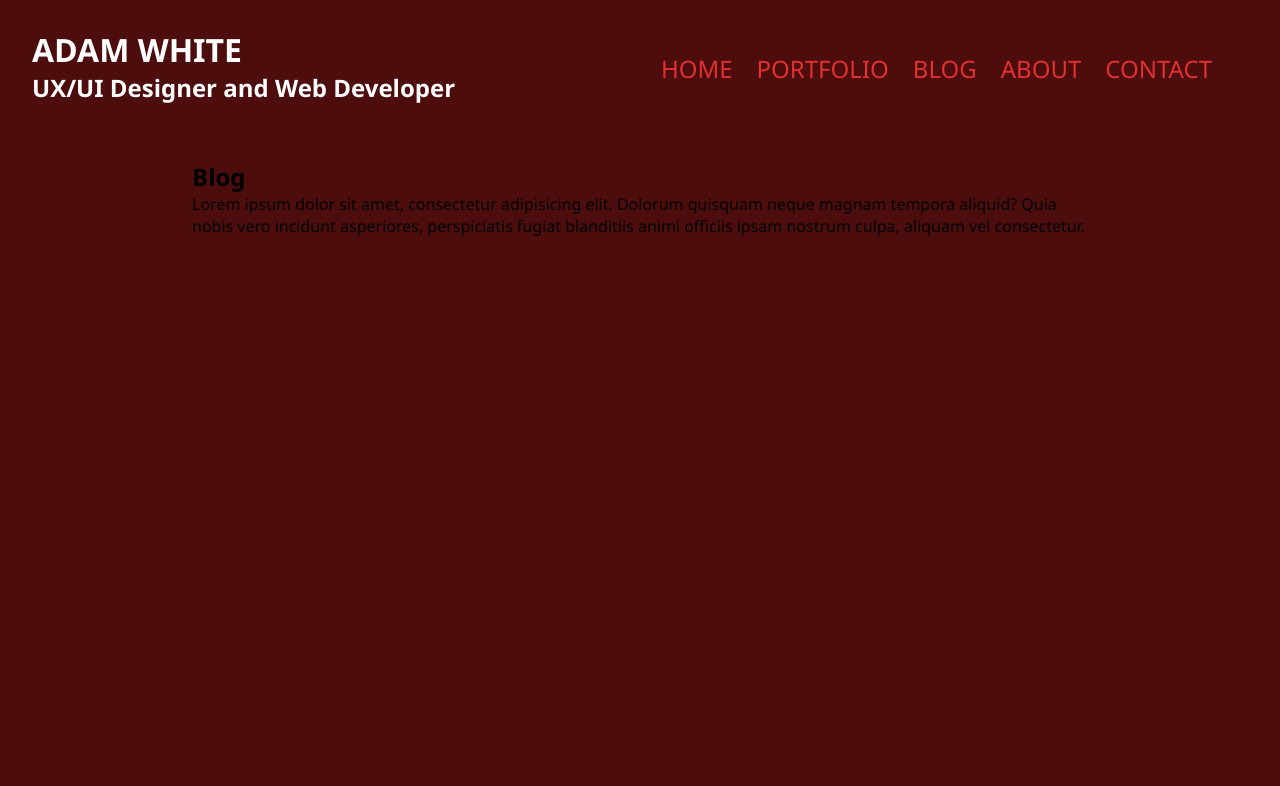
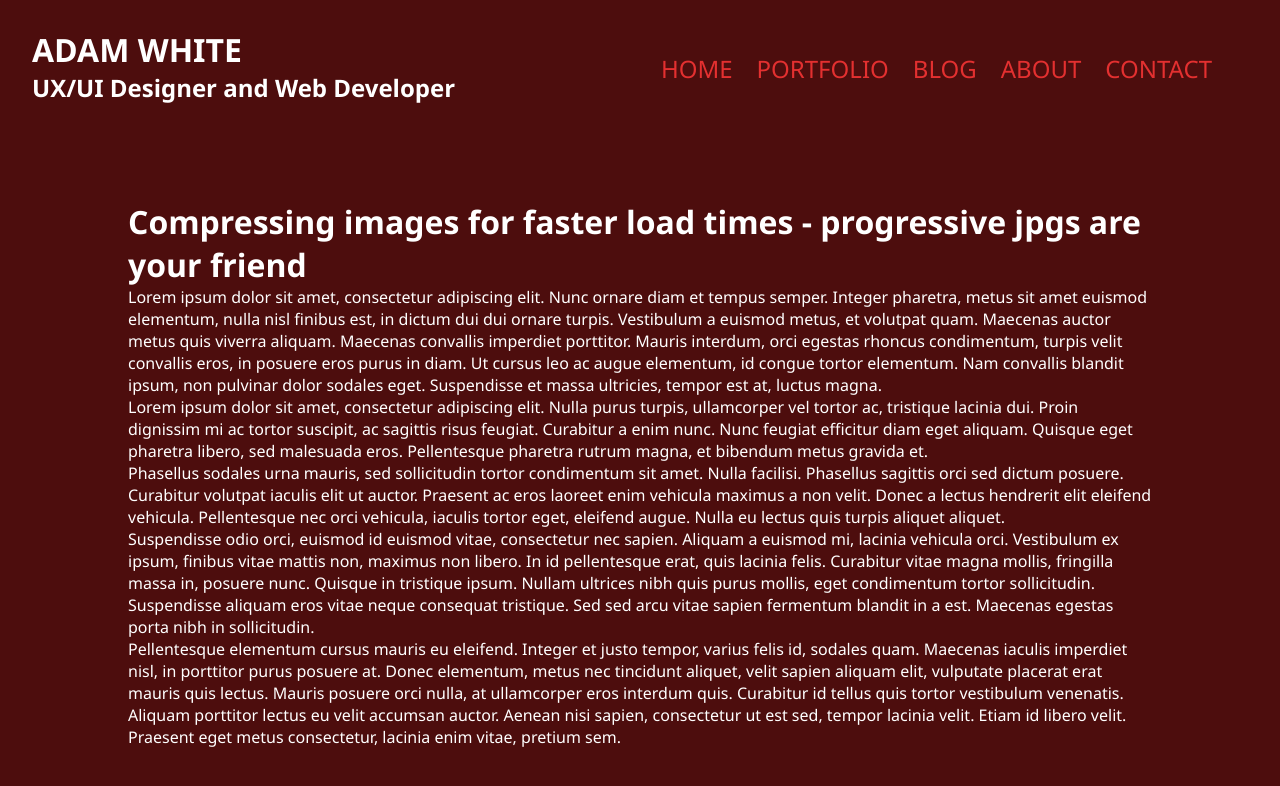
Before and after one commit to AdamFrankWhite/Portfolio2.0, a React (Create React App) app: page /blog/compressing-images-for-faster-load-times in a window 1280 px wide. Shown: the top 786 px of the page. Built offline with nearby package versions, Linux system fonts and the light colour scheme.

Commit message:
basic blog routes set up

```diff
--- a/package.json
+++ b/package.json
@@ -8,7 +8,6 @@
         "@testing-library/react": "^9.5.0",
         "@testing-library/user-event": "^7.2.1",
         "react": "^16.13.1",
-        "react-dom": "^16.13.1",
         "react-router-dom": "^5.2.0",
         "react-scripts": "3.4.3"
     },
--- a/src/App.js
+++ b/src/App.js
@@ -4,9 +4,10 @@ import NavBar from "./comp/NavBar";
 import Home from "./comp/Home";
 import Portfolio from "./comp/Portfolio";
 import Blog from "./comp/Blog";
+import BlogPost from "./comp/BlogPost";
 import Contact from "./comp/Contact";
 import About from "./comp/About";
-
+import posts from "./content/posts";
 function App() {
     return (
         <div className="App">
@@ -18,7 +19,16 @@ function App() {
                     <Route path="/portfolio" component={Portfolio} />
                     <Route path="/about" component={About} />
                     <Route path="/contact" component={Contact} />
-                    <Route path="/blog" component={Blog} />
+                    <Route exact path="/blog" component={Blog} />
+                    {posts.map(post => (
+                        <Route
+                            path={`/blog/${post.path}`}
+                            render={props => (
+                                <BlogPost {...props} post={post} />
+                            )}
+                        />
+                    ))}
+                    <Route path="/blog/:post" component={BlogPost} />
                     {/* </div> */}
                 </Switch>
             </Router>
--- a/src/comp/Blog.js
+++ b/src/comp/Blog.js
@@ -1,16 +1,20 @@
 import React from "react";
-
+import posts from "../content/posts";
+import { Link } from "react-router-dom";
 export default function Blog() {
     return (
         <div className="blog slide-in">
             <div className="frame-content">
                 <h2>Blog</h2>
-                <p>
-                    Lorem ipsum dolor sit amet, consectetur adipisicing elit.
-                    Dolorum quisquam neque magnam tempora aliquid? Quia nobis
-                    vero incidunt asperiores, perspiciatis fugiat blanditiis
-                    animi officiis ipsam nostrum culpa, aliquam vel consectetur.
-                </p>
+                <ul>
+                    {posts.map(post => {
+                        return (
+                            <Link to={`/blog/${post.path}`}>
+                                <li>{post.title}</li>
+                            </Link>
+                        );
+                    })}
+                </ul>
             </div>
         </div>
     );
--- /dev/null
+++ b/src/comp/BlogPost.js
@@ -0,0 +1,13 @@
+import React from "react";
+
+export default function BlogPost(props) {
+    console.log(props);
+    return (
+        <div className="blog-post">
+            <h1>{props.post.title}</h1>
+            {props.post.content.map(para => (
+                <p>{para}</p>
+            ))}
+        </div>
+    );
+}
--- /dev/null
+++ b/src/content/posts.js
@@ -0,0 +1,25 @@
+const posts = [
+    {
+        title:
+            "Compressing images for faster load times - progressive jpgs are your friend",
+        content: [
+            "Lorem ipsum dolor sit amet, consectetur adipiscing elit. Nunc ornare diam et tempus semper. Integer pharetra, metus sit amet euismod elementum, nulla nisl finibus est, in dictum dui dui ornare turpis. Vestibulum a euismod metus, et volutpat quam. Maecenas auctor metus quis viverra aliquam. Maecenas convallis imperdiet porttitor. Mauris interdum, orci egestas rhoncus condimentum, turpis velit convallis eros, in posuere eros purus in diam. Ut cursus leo ac augue elementum, id congue tortor elementum. Nam convallis blandit ipsum, non pulvinar dolor sodales eget. Suspendisse et massa ultricies, tempor est at, luctus magna.",
+
+            "Lorem ipsum dolor sit amet, consectetur adipiscing elit. Nulla purus turpis, ullamcorper vel tortor ac, tristique lacinia dui. Proin dignissim mi ac tortor suscipit, ac sagittis risus feugiat. Curabitur a enim nunc. Nunc feugiat efficitur diam eget aliquam. Quisque eget pharetra libero, sed malesuada eros. Pellentesque pharetra rutrum magna, et bibendum metus gravida et.",
+
+            "Phasellus sodales urna mauris, sed sollicitudin tortor condimentum sit amet. Nulla facilisi. Phasellus sagittis orci sed dictum posuere. Curabitur volutpat iaculis elit ut auctor. Praesent ac eros laoreet enim vehicula maximus a non velit. Donec a lectus hendrerit elit eleifend vehicula. Pellentesque nec orci vehicula, iaculis tortor eget, eleifend augue. Nulla eu lectus quis turpis aliquet aliquet.",
+
+            "Suspendisse odio orci, euismod id euismod vitae, consectetur nec sapien. Aliquam a euismod mi, lacinia vehicula orci. Vestibulum ex ipsum, finibus vitae mattis non, maximus non libero. In id pellentesque erat, quis lacinia felis. Curabitur vitae magna mollis, fringilla massa in, posuere nunc. Quisque in tristique ipsum. Nullam ultrices nibh quis purus mollis, eget condimentum tortor sollicitudin. Suspendisse aliquam eros vitae neque consequat tristique. Sed sed arcu vitae sapien fermentum blandit in a est. Maecenas egestas porta nibh in sollicitudin.",
+
+            "Pellentesque elementum cursus mauris eu eleifend. Integer et justo tempor, varius felis id, sodales quam. Maecenas iaculis imperdiet nisl, in porttitor purus posuere at. Donec elementum, metus nec tincidunt aliquet, velit sapien aliquam elit, vulputate placerat erat mauris quis lectus. Mauris posuere orci nulla, at ullamcorper eros interdum quis. Curabitur id tellus quis tortor vestibulum venenatis. Aliquam porttitor lectus eu velit accumsan auctor. Aenean nisi sapien, consectetur ut est sed, tempor lacinia velit. Etiam id libero velit. Praesent eget metus consectetur, lacinia enim vitae, pretium sem."
+        ],
+        path: "compressing-images-for-faster-load-times"
+    },
+    {
+        title: "Keeping multiple images uniform - handy CSS tips",
+        content: [],
+        path: "keeping-multiple-images-uniform"
+    }
+];
+
+export default posts;
--- a/src/index.css
+++ b/src/index.css
@@ -310,6 +310,15 @@ header nav li:hover {
   display: none;
 }
 
+.blog-post {
+  width: 80%;
+  margin: auto;
+}
+.blog-post p,
+.blog-post h1 {
+  color: white;
+}
+
 .slide-in {
   animation: slide-left 0.8s forwards;
   display: block;
--- a/src/input.scss
+++ b/src/input.scss
@@ -318,6 +318,15 @@ header {
     display: none;
 }
 
+.blog-post {
+    width: 80%;
+    margin: auto;
+    p,
+    h1 {
+        color: white;
+    }
+}
+
 .slide-in {
     animation: slide-left 0.8s forwards;
     display: block;
```
Also changed, not shown: 2 other files (tests, documents, lock files or other folders).
